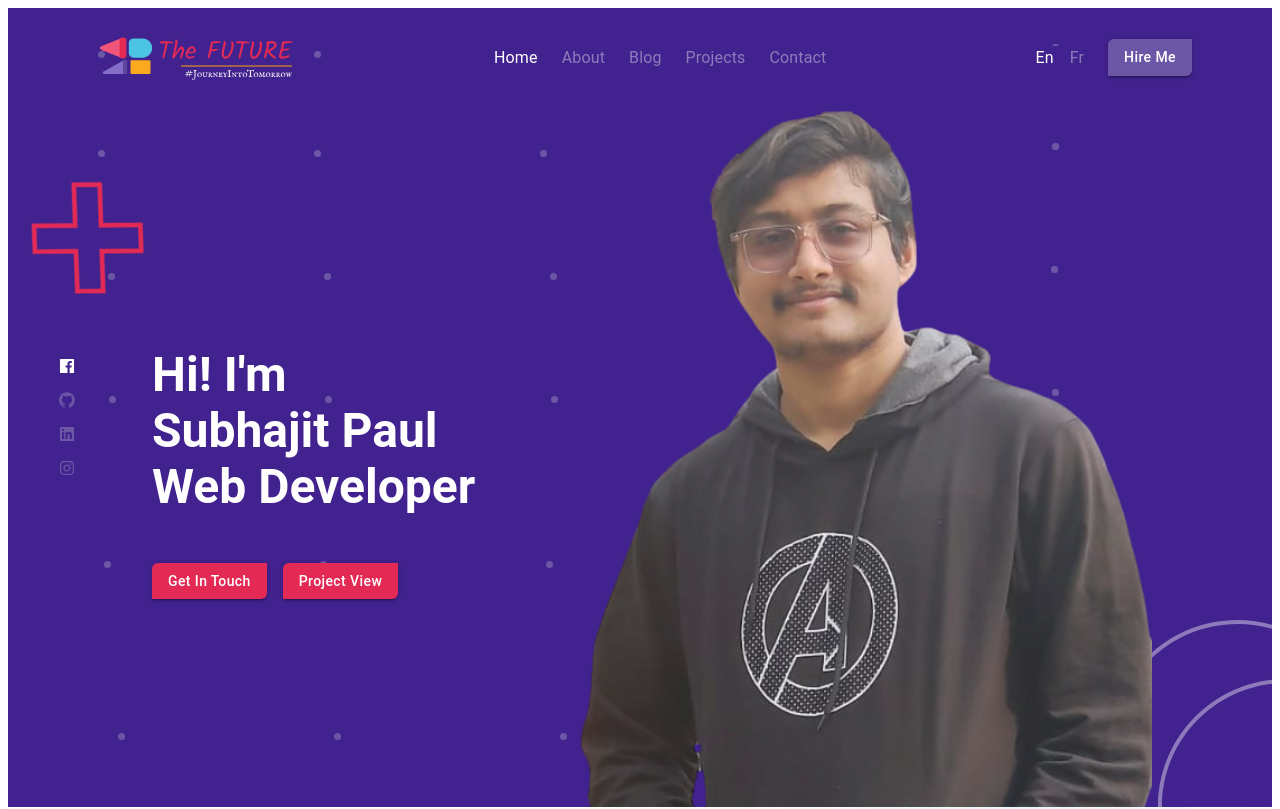
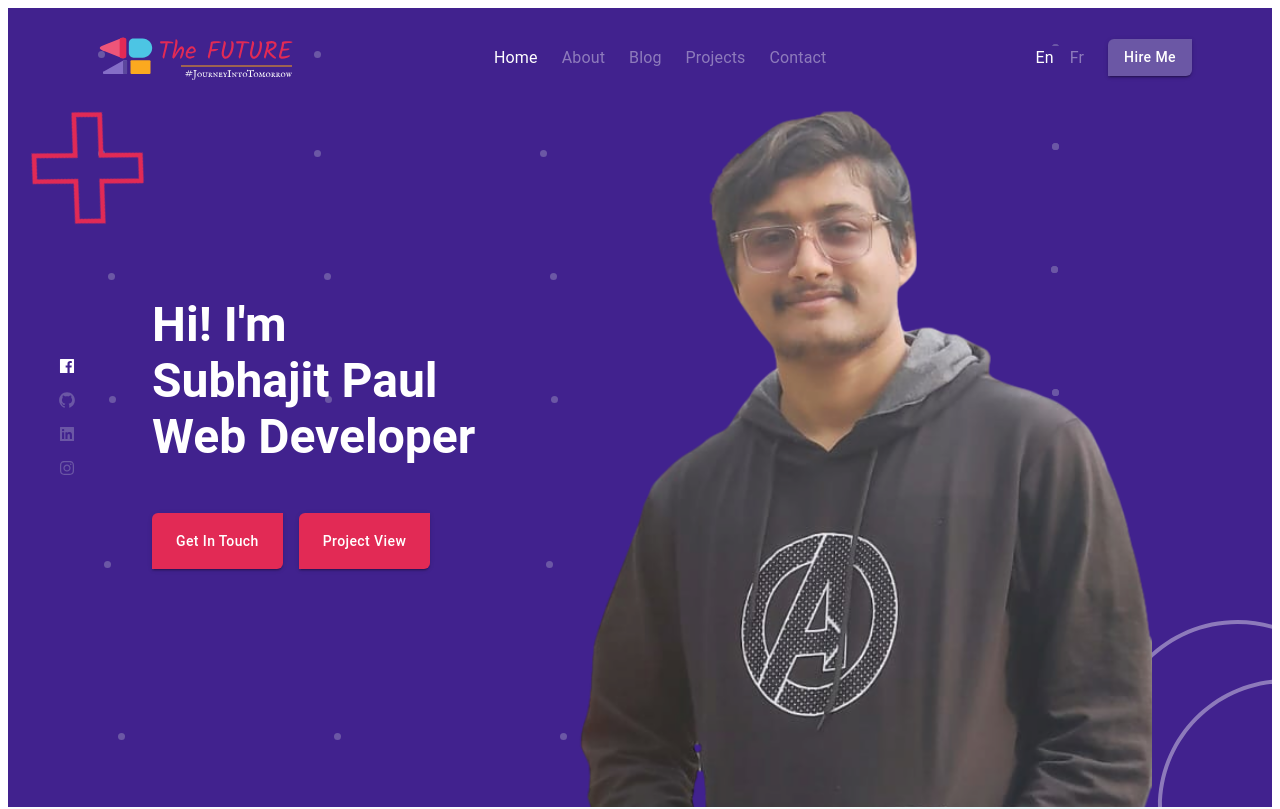
Before and after one commit to Trishita12345/portfolio, a React (Create React App) app: page / in a window 1280 px wide. Shown: the top 809 px of the page. Built offline with nearby package versions, Linux system fonts and the light colour scheme.

Commit message:
folder formatted

```diff
--- a/src/App.tsx
+++ b/src/App.tsx
@@ -2,10 +2,10 @@ import React from 'react';
 import { ThemeProvider } from '@emotion/react';
 import { createTheme } from '@mui/material';
 import { theme } from './theme';
-import Header from './pages/Header';
+import Header from './components/Header';
 import { BrowserRouter } from "react-router-dom";
 import { RouterComponent } from './routes';
-import Footer from './pages/Footer';
+import Footer from './components/Footer';
 
 function App() {
 
--- a/src/pages/About.tsx
+++ b/src/Pages/HomePage/About.tsx
@@ -1,5 +1,5 @@
 import { Box, Button, Grid, IconButton, Typography, useMediaQuery, useTheme } from '@mui/material';
-import { images } from '../Assets/images';
+import { images } from '../../Assets/images';
 import { useTranslation } from 'react-i18next';
 import { MdDrafts } from 'react-icons/md'
 import { motion } from "framer-motion"
--- a/src/pages/Feedback.tsx
+++ b/src/Pages/HomePage/Feedback.tsx
@@ -1,5 +1,5 @@
 import { Box, Rating, Typography, useMediaQuery, useTheme } from "@mui/material";
-import { images } from "../Assets/images";
+import { images } from "../../Assets/images";
 import Carousel from "react-multi-carousel";
 import "react-multi-carousel/lib/styles.css";
 import { useTranslation } from "react-i18next";
--- a/src/pages/Follow.tsx
+++ b/src/Pages/HomePage/Follow.tsx
@@ -1,8 +1,8 @@
 import { Typography, Grid, Box, useTheme } from "@mui/material"
 import { AnimatePresence } from "framer-motion"
 import { useTranslation } from "react-i18next"
-import { ListItem } from "../components/ListItem"
-import { images } from '../Assets/images'
+import { ListItem } from "../../components/ListItem"
+import { images } from '../../Assets/images'
 
 
 const Follow = () => {
--- a/src/pages/Home.tsx
+++ b/src/Pages/HomePage/Home.tsx
@@ -1,6 +1,6 @@
 import { Box, Button, Typography, useMediaQuery, useTheme } from '@mui/material';
-import { images } from '../Assets/images';
-import Header from './Header';
+import { images } from '../../Assets/images';
+import Header from '../../components/Header';
 import { AiFillFacebook, AiFillGithub, AiFillLinkedin, AiOutlineInstagram } from 'react-icons/ai';
 import { useTranslation } from 'react-i18next';
 import './styling.css';
@@ -33,7 +33,7 @@ const Home = () => {
                 pl={screenSizeDownMd ? 4 : 10} pr={screenSizeDownMd ? 4 : 15}
             >
                 {/* <Header /> */}
-                <img src={images.CrossIcon} width={'100vw'} style={{ position: 'absolute', top: 80, left: 30, animation: 'rotation 17s linear infinite' }} />
+                <img src={images.CrossIcon} width={screenSizeDownSm ? '60vw' : '100vw'} style={{ position: 'absolute', top: 10, left: 30, animation: 'rotation 17s linear infinite' }} />
                 <img src={images.CornerImage} style={{ position: 'absolute', bottom: 0, right: 0, zIndex: 200 }} />
                 <Box style={{
                     position: 'absolute', top: 250, left: 50
@@ -44,7 +44,7 @@ const Home = () => {
                     <AiOutlineInstagram style={socialIconStyle} />
                 </Box>
                 <Box display={'flex'} flexDirection={screenSizeDownMd ? 'column' : 'row'} justifyContent={screenSizeDownMd ? 'center' : 'space-between'}>
-                    <Box display={'flex'} flexDirection={'column'} pl={8} pt={10} alignItems={screenSizeDownMd ? 'center' : 'start'} flex={7} justifyContent={"center"}>
+                    <Box display={'flex'} flexDirection={'column'} pl={8} alignItems={screenSizeDownMd ? 'center' : 'start'} flex={7} justifyContent={"center"}>
                         <Typography color={'#FFFFFF'} variant={screenSizeDownSm ? 'h4' : 'h3'} fontWeight={600} whiteSpace={screenSizeDownSm ? 'normal' : 'nowrap'} textAlign={screenSizeDownMd ? 'center' : 'start'}>
                             {t('heading1')} <br /> Subhajit Paul <br /> {t('heading2')}
                         </Typography>
@@ -53,8 +53,8 @@ const Home = () => {
                             justifyContent={screenSizeDownMd ? "center" : "start"}
                             flexDirection={screenSizeDownSm ? 'column' : 'row'}
                         >
-                            <Button color='secondary' sx={{ textTransform: 'capitalize' }} variant='contained'>{t('getInTouchText')}</Button>
-                            <Button color='secondary' sx={{ textTransform: 'capitalize' }} variant='contained'>{t('projectViewText')}</Button>
+                            <Button color='secondary' sx={{ textTransform: 'capitalize', px: 3, py: 2 }} variant='contained'>{t('getInTouchText')}</Button>
+                            <Button color='secondary' sx={{ textTransform: 'capitalize', px: 3, py: 2 }} variant='contained'>{t('projectViewText')}</Button>
                         </Box>
                     </Box>
                     <Box component={'img'} src={images.myImage} sx={{
--- a/src/pages/Skills.tsx
+++ b/src/Pages/HomePage/Skills.tsx
@@ -1,9 +1,9 @@
 import { Box, Grid, Typography, useTheme } from "@mui/material";
 import { useTranslation } from "react-i18next";
 import React from "react";
-import { ListItem, } from "../components/ListItem";
-import { Progress } from "../components/Progress";
-import { images } from "../Assets/images";
+import { ListItem, } from "../../components/ListItem";
+import { Progress } from "../../components/Progress";
+import { images } from "../../Assets/images";
 
 const Skills: React.FC<any> = () => {
     const [t] = useTranslation('common', { keyPrefix: 'skills' })
--- a/src/pages/MainContent.tsx
+++ b/src/Pages/HomePage/index.tsx
@@ -2,7 +2,7 @@ import React from 'react';
 
 const Home = React.lazy(() => import('./Home'));
 const About = React.lazy(() => import('./About'));
-const Expertize = React.lazy(() => import('./Expertize'));
+const Expertize = React.lazy(() => import('../../components/Expertize'));
 const Skills = React.lazy(() => import('./Skills'));
 const Feedback = React.lazy(() => import('./Feedback'));
 const Follow = React.lazy(() => import('./Follow'));
--- a/src/routes.tsx
+++ b/src/routes.tsx
@@ -1,7 +1,7 @@
 import React from "react";
 import { Link, Route, Routes } from "react-router-dom";
-import MainContent from "./pages/MainContent";
-import Expertize from "./pages/Expertize";
+import MainContent from "./Pages/HomePage";
+import Expertize from "./components/Expertize";
 
 export const RouterComponent: React.FC<any> = () => {
     return (
```
Also changed, not shown: src/Pages/HomePage/styling.css (renamed from src/pages/styling.css), src/components/Expertize.tsx (renamed from src/pages/Expertize.tsx), src/components/Footer.tsx (renamed from src/pages/Footer.tsx), src/components/Header.tsx (renamed from src/pages/Header.tsx).
